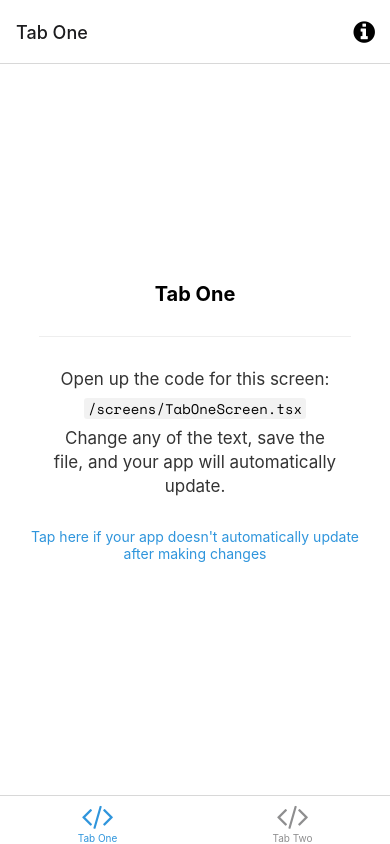
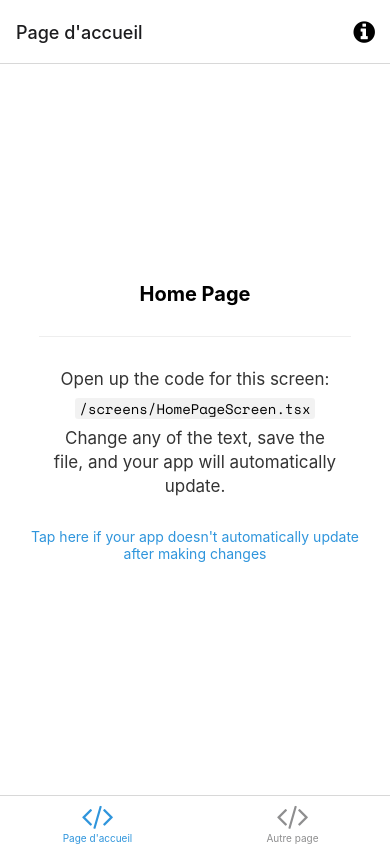
Before and after one commit to palmer-dev/in-team, a React Native app: screen /HomePage in a window 390 px wide. Built offline with nearby package versions, Linux system fonts and the light colour scheme; what expo-linking would draw is missing.

Commit message:
FIRST-PUSH

```diff
--- a/navigation/LinkingConfiguration.ts
+++ b/navigation/LinkingConfiguration.ts
@@ -4,31 +4,31 @@
  * https://reactnavigation.org/docs/configuring-links
  */
 
-import { LinkingOptions } from '@react-navigation/native';
-import * as Linking from 'expo-linking';
+import { LinkingOptions } from "@react-navigation/native";
+import * as Linking from "expo-linking";
 
-import { RootStackParamList } from '../types';
+import { RootStackParamList } from "../types";
 
 const linking: LinkingOptions<RootStackParamList> = {
-  prefixes: [Linking.createURL('/')],
+	prefixes: [Linking.createURL("/")],
 	config: {
 		screens: {
 			Root: {
 				screens: {
-          TabOne: {
+					HomePage: {
 						screens: {
-              TabOneScreen: 'one',
+							HomePageScreen: "homePage",
 						},
 					},
 					TabTwo: {
 						screens: {
-              TabTwoScreen: 'two',
+							TabTwoScreen: "otherPage",
 						},
 					},
 				},
 			},
-      Modal: 'modal',
-      NotFound: '*',
+			Modal: "modal",
+			NotFound: "*",
 		},
 	},
 };
--- a/navigation/index.tsx
+++ b/navigation/index.tsx
@@ -3,27 +3,40 @@
  * https://reactnavigation.org/docs/getting-started
  *
  */
-import { FontAwesome } from '@expo/vector-icons';
-import { createBottomTabNavigator } from '@react-navigation/bottom-tabs';
-import { NavigationContainer, DefaultTheme, DarkTheme } from '@react-navigation/native';
-import { createNativeStackNavigator } from '@react-navigation/native-stack';
-import * as React from 'react';
-import { ColorSchemeName, Pressable } from 'react-native';
+import { FontAwesome } from "@expo/vector-icons";
+import { createBottomTabNavigator } from "@react-navigation/bottom-tabs";
+import {
+	NavigationContainer,
+	DefaultTheme,
+	DarkTheme,
+} from "@react-navigation/native";
+import { createNativeStackNavigator } from "@react-navigation/native-stack";
+import * as React from "react";
+import { ColorSchemeName, Pressable } from "react-native";
 
-import Colors from '../constants/Colors';
-import useColorScheme from '../hooks/useColorScheme';
-import ModalScreen from '../screens/ModalScreen';
-import NotFoundScreen from '../screens/NotFoundScreen';
-import TabOneScreen from '../screens/TabOneScreen';
-import TabTwoScreen from '../screens/TabTwoScreen';
-import { RootStackParamList, RootTabParamList, RootTabScreenProps } from '../types';
-import LinkingConfiguration from './LinkingConfiguration';
+import Colors from "../constants/Colors";
+import useColorScheme from "../hooks/useColorScheme";
+import ModalScreen from "../screens/ModalScreen";
+import NotFoundScreen from "../screens/NotFoundScreen";
+import HomePageScreen from "../screens/HomePageScreen";
+import TabTwoScreen from "../screens/TabTwoScreen";
+import {
+	RootStackParamList,
+	RootTabParamList,
+	RootTabScreenProps,
+} from "../types";
+import LinkingConfiguration from "./LinkingConfiguration";
 
-export default function Navigation({ colorScheme }: { colorScheme: ColorSchemeName }) {
+export default function Navigation({
+	colorScheme,
+}: {
+	colorScheme: ColorSchemeName;
+}) {
 	return (
 		<NavigationContainer
 			linking={LinkingConfiguration}
-      theme={colorScheme === 'dark' ? DarkTheme : DefaultTheme}>
+			theme={colorScheme === "dark" ? DarkTheme : DefaultTheme}
+		>
 			<RootNavigator />
 		</NavigationContainer>
 	);
@@ -38,9 +51,17 @@ const Stack = createNativeStackNavigator<RootStackParamList>();
 function RootNavigator() {
 	return (
 		<Stack.Navigator>
-      <Stack.Screen name="Root" component={BottomTabNavigator} options={{ headerShown: false }} />
-      <Stack.Screen name="NotFound" component={NotFoundScreen} options={{ title: 'Oops!' }} />
-      <Stack.Group screenOptions={{ presentation: 'modal' }}>
+			<Stack.Screen
+				name="Root"
+				component={BottomTabNavigator}
+				options={{ headerShown: false }}
+			/>
+			<Stack.Screen
+				name="NotFound"
+				component={NotFoundScreen}
+				options={{ title: "Oops!" }}
+			/>
+			<Stack.Group screenOptions={{ presentation: "modal" }}>
 				<Stack.Screen name="Modal" component={ModalScreen} />
 			</Stack.Group>
 		</Stack.Navigator>
@@ -58,22 +79,26 @@ function BottomTabNavigator() {
 
 	return (
 		<BottomTab.Navigator
-      initialRouteName="TabOne"
+			initialRouteName="HomePage"
 			screenOptions={{
 				tabBarActiveTintColor: Colors[colorScheme].tint,
-      }}>
+			}}
+		>
 			<BottomTab.Screen
-        name="TabOne"
-        component={TabOneScreen}
-        options={({ navigation }: RootTabScreenProps<'TabOne'>) => ({
-          title: 'Tab One',
-          tabBarIcon: ({ color }) => <TabBarIcon name="code" color={color} />,
+				name="HomePage"
+				component={HomePageScreen}
+				options={({ navigation }: RootTabScreenProps<"HomePage">) => ({
+					title: "Page d'accueil",
+					tabBarIcon: ({ color }) => (
+						<TabBarIcon name="code" color={color} />
+					),
 					headerRight: () => (
 						<Pressable
-              onPress={() => navigation.navigate('Modal')}
+							onPress={() => navigation.navigate("Modal")}
 							style={({ pressed }) => ({
 								opacity: pressed ? 0.5 : 1,
-              })}>
+							})}
+						>
 							<FontAwesome
 								name="info-circle"
 								size={25}
@@ -88,8 +113,10 @@ function BottomTabNavigator() {
 				name="TabTwo"
 				component={TabTwoScreen}
 				options={{
-          title: 'Tab Two',
-          tabBarIcon: ({ color }) => <TabBarIcon name="code" color={color} />,
+					title: "Autre page",
+					tabBarIcon: ({ color }) => (
+						<TabBarIcon name="code" color={color} />
+					),
 				}}
 			/>
 		</BottomTab.Navigator>
@@ -100,7 +127,7 @@ function BottomTabNavigator() {
  * You can explore the built-in icon families and icons on the web at https://icons.expo.fyi/
  */
 function TabBarIcon(props: {
-  name: React.ComponentProps<typeof FontAwesome>['name'];
+	name: React.ComponentProps<typeof FontAwesome>["name"];
 	color: string;
 }) {
 	return <FontAwesome size={30} style={{ marginBottom: -3 }} {...props} />;
--- /dev/null
+++ b/screens/HomePageScreen.tsx
@@ -0,0 +1,38 @@
+import { StyleSheet } from "react-native";
+
+import EditScreenInfo from "../components/EditScreenInfo";
+import { Text, View } from "../components/Themed";
+import { RootTabScreenProps } from "../types";
+
+export default function HomePageScreen({
+	navigation,
+}: RootTabScreenProps<"HomePage">) {
+	return (
+		<View style={styles.container}>
+			<Text style={styles.title}>Home Page</Text>
+			<View
+				style={styles.separator}
+				lightColor="#eee"
+				darkColor="rgba(255,255,255,0.1)"
+			/>
+			<EditScreenInfo path="/screens/HomePageScreen.tsx" />
+		</View>
+	);
+}
+
+const styles = StyleSheet.create({
+	container: {
+		flex: 1,
+		alignItems: "center",
+		justifyContent: "center",
+	},
+	title: {
+		fontSize: 20,
+		fontWeight: "bold",
+	},
+	separator: {
+		marginVertical: 30,
+		height: 1,
+		width: "80%",
+	},
+});
--- a/screens/TabOneScreen.tsx
+++ /dev/null
@@ -1,32 +0,0 @@
-import { StyleSheet } from 'react-native';
-
-import EditScreenInfo from '../components/EditScreenInfo';
-import { Text, View } from '../components/Themed';
-import { RootTabScreenProps } from '../types';
-
-export default function TabOneScreen({ navigation }: RootTabScreenProps<'TabOne'>) {
-  return (
-    <View style={styles.container}>
-      <Text style={styles.title}>Tab One</Text>
-      <View style={styles.separator} lightColor="#eee" darkColor="rgba(255,255,255,0.1)" />
-      <EditScreenInfo path="/screens/TabOneScreen.tsx" />
-    </View>
-  );
-}
-
-const styles = StyleSheet.create({
-  container: {
-    flex: 1,
-    alignItems: 'center',
-    justifyContent: 'center',
-  },
-  title: {
-    fontSize: 20,
-    fontWeight: 'bold',
-  },
-  separator: {
-    marginVertical: 30,
-    height: 1,
-    width: '80%',
-  },
-});
```
Also changed, not shown: types.tsx (+11 -9 lines). Lines whose indentation alone changed are shown as unchanged.
